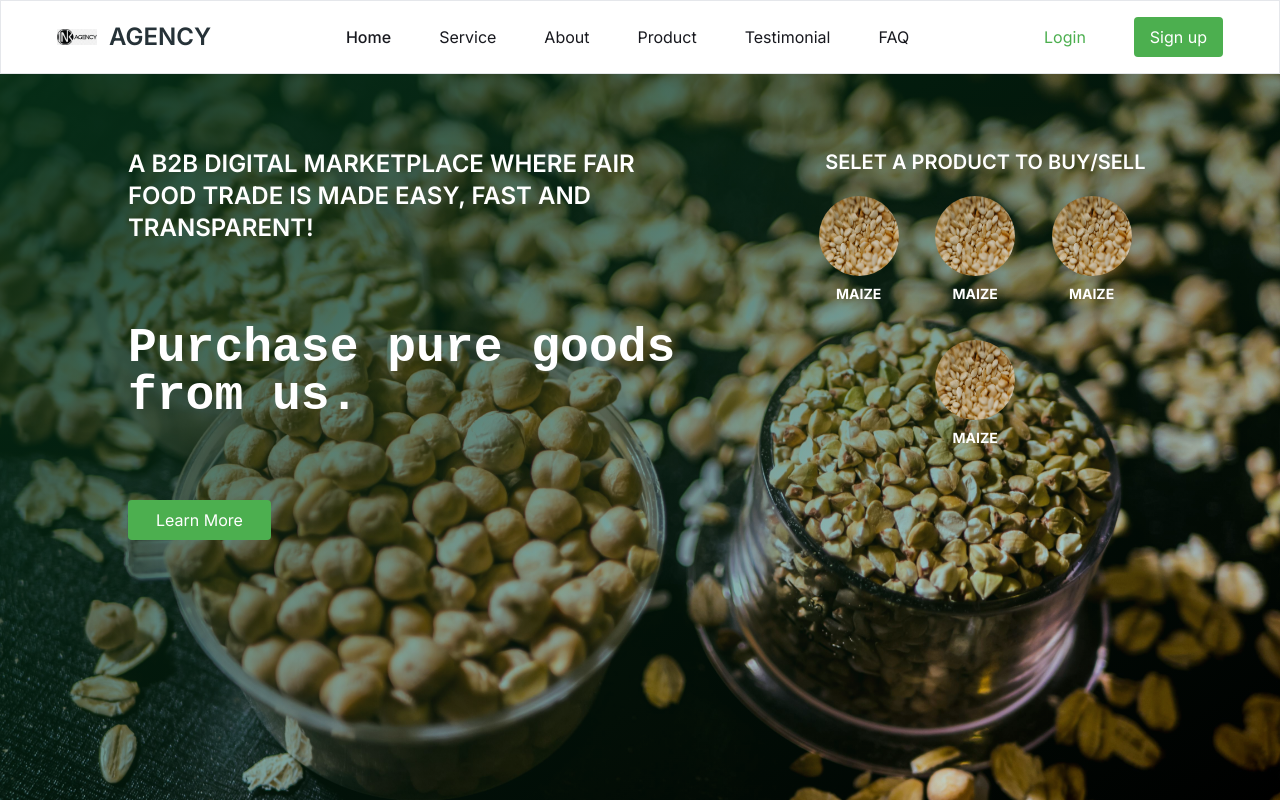
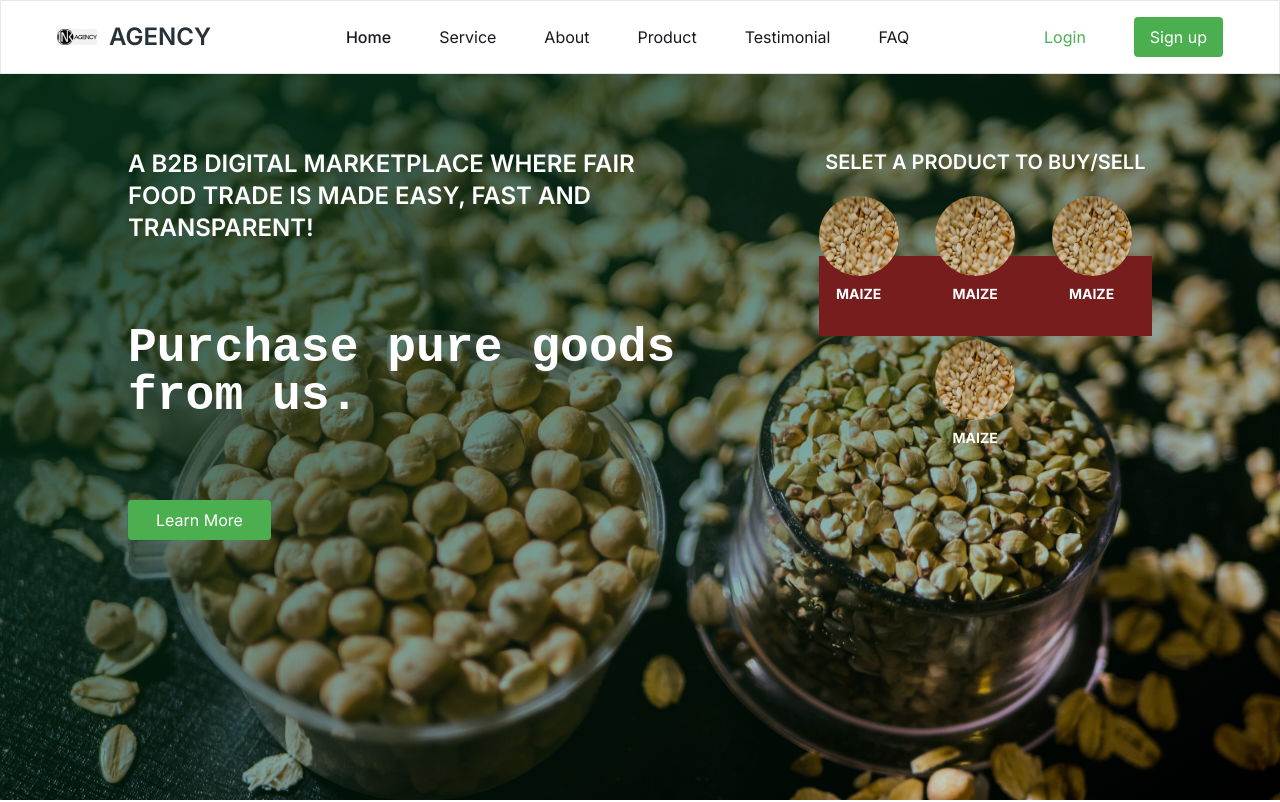
Before and after one commit to JacScript/B-agency, a React (Vite) app: page / in a window 1280 px wide. Shown: the top 802 px of the page. Built offline with nearby package versions, Linux system fonts and the light colour scheme; a web font is replaced by a local one.

Commit message:
minor changes

```diff
--- a/src/components/Banner.jsx
+++ b/src/components/Banner.jsx
@@ -25,9 +25,11 @@ const Banner = () => {
 
                   </div>
 
-          <div className=" w-1/3 h-full mt-5 ">
-             <div className=" relative mt-12">
-               <h2 className="text-xl font-semibold text-white uppercase text-center mb-12">Selet a product to Buy/Sell</h2>
+          <div className=" w-1/3 h-full mt-5">
+             <div className=" relative mt-12 flex flex-col">
+              <div className="mb-20">
+               <h2 className="text-xl font-semibold text-white uppercase text-center">Selet a product to Buy/Sell</h2>
+               </div>
 
 
                <div className="mt-12 w-full  h-60 absolute inset-0  mx-auto my-auto grid grid-cols-3 gap-4">
@@ -51,10 +53,13 @@ const Banner = () => {
                    <p className="text-center mt-2 text-white font-bold uppercase text-sm">Maize</p></a>
                </div>
                </div>
-               <div></div>
 
 
+               <div className="bg-red-900 h-20 w-full self-end mb-0"></div>
+
              </div>
+
+
           </div>
         </div>
       </div>
```
